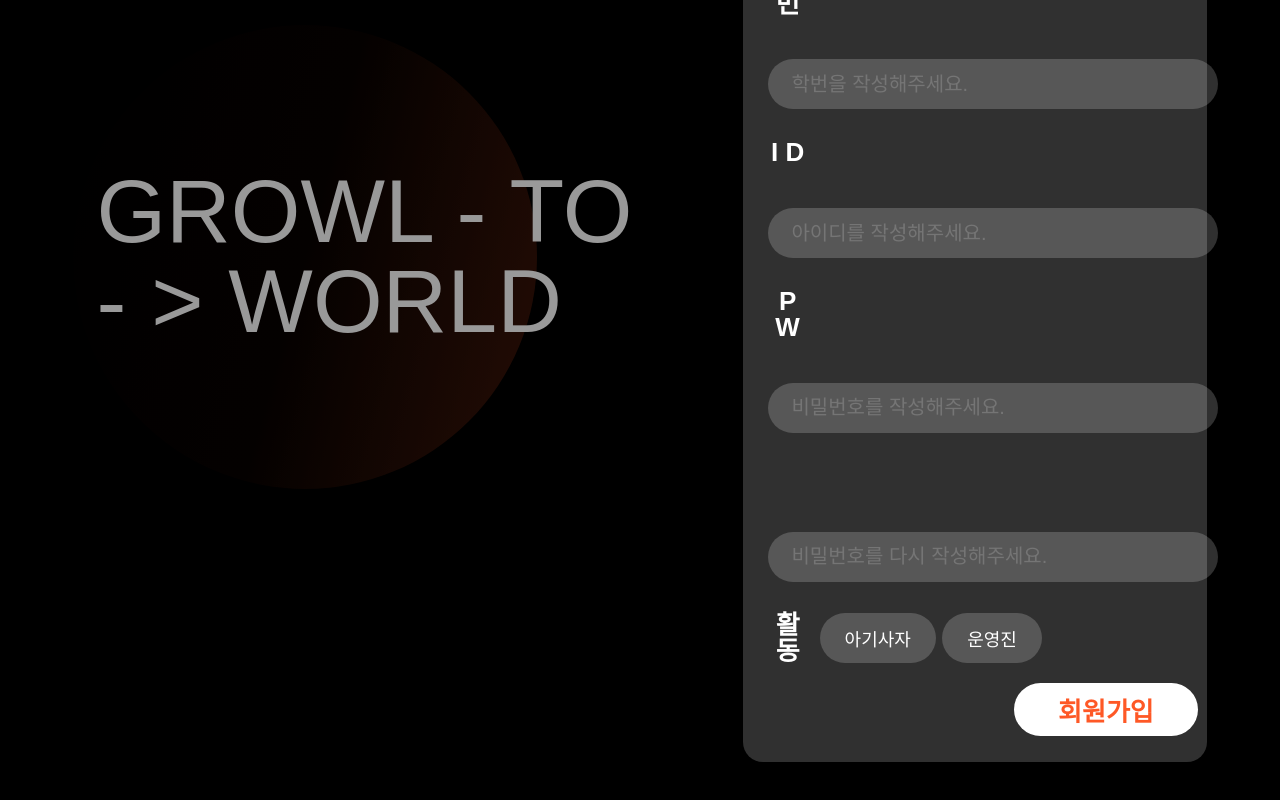
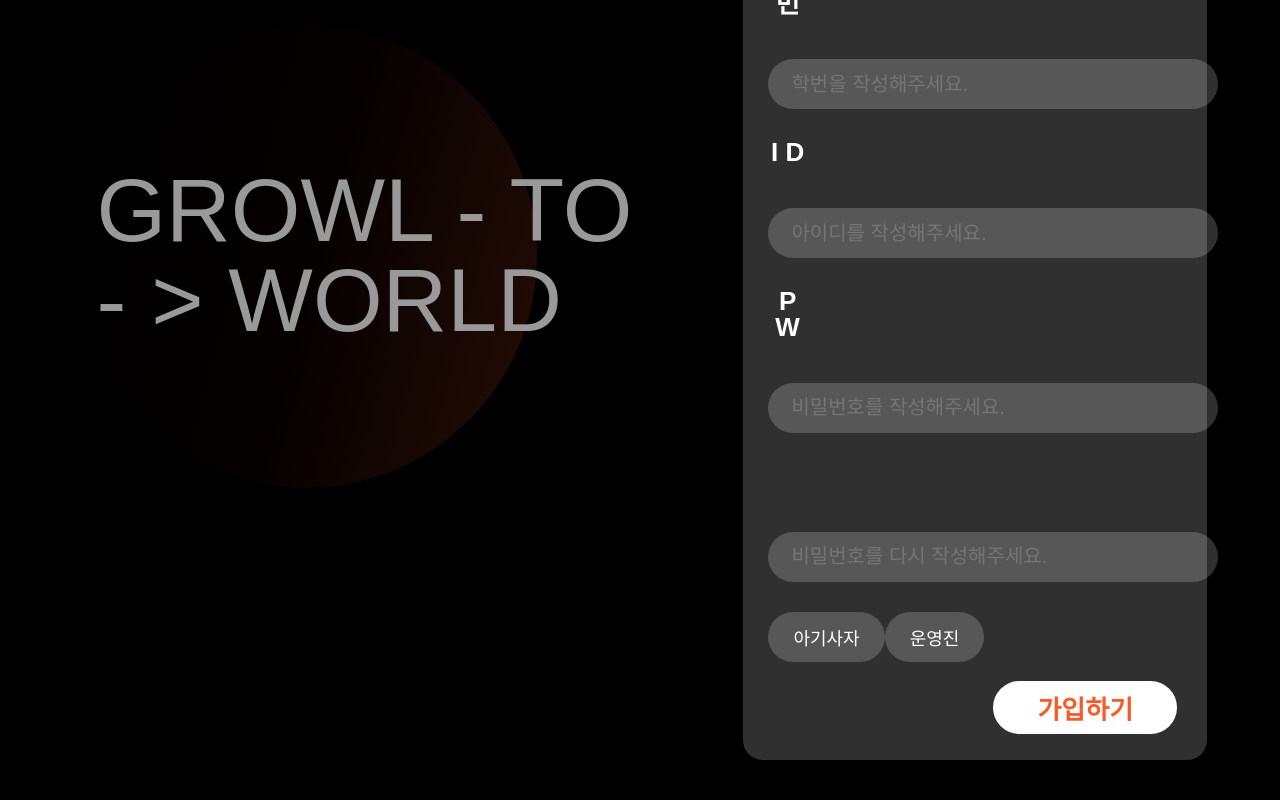
Before and after one commit to likelion12th-hufs-global-team5/team5-FE, a React (Create React App) app in the folder miniproject/: page /joinMembership in a window 1280 px wide. Shown: the part 396-1196 px from the top of the page. Built offline with nearby package versions, Linux system fonts and the light colour scheme; no server answers.

Commit message:
feat:JoinMembership Api 관련 redux 파일 수정, 추가 작업

```diff
--- a/miniproject/package.json
+++ b/miniproject/package.json
@@ -8,6 +8,7 @@
     "@testing-library/jest-dom": "^5.17.0",
     "@testing-library/react": "^13.4.0",
     "@testing-library/user-event": "^13.5.0",
+    "axios": "^1.6.8",
     "js-cookie": "^3.0.5",
     "react": "^18.3.1",
     "react-dom": "^18.3.1",
--- /dev/null
+++ b/miniproject/src/api/authApi.js
@@ -0,0 +1,12 @@
+import axios from 'axios';
+
+const API_URL='https://api.likelionhufsglobal.com/join'
+
+export const registerUser=async(userData)=>{
+    try{
+        const response=await axios.post(`${API_URL}/register`,userData);
+        return response.data;
+    }catch (error){
+        throw error;
+    }
+};
--- a/miniproject/src/pages/JoinMembership.js
+++ b/miniproject/src/pages/JoinMembership.js
@@ -1,11 +1,12 @@
-import React from 'react';
+import React,{useState} from 'react';
 import { Link } from 'react-router-dom';
 import styled from 'styled-components';
 
-import Logo from '../components/Logo';
-import Circle from '../components/Circle';
-import theme from '../styles/theme';
+import { useDispatch, useSelector } from 'react-redux';
+import {registerUserAsync} from '../redux/authSlice';
+
 import LogoCircle from '../components/LogoCircle';
+import axios from 'axios';
 
 const Container=styled.div`
     display:flex;
@@ -168,6 +169,49 @@ const JoinButton=styled.button`
     }
 `;
 const JoinMembership=()=>{
+    const name=document.getElementsByName('name');
+    const studentNumber=document.getElementsByName('studentName');
+    const id=document.getElementsByName('id');
+    const password=document.getElementsByName('password');
+    const password2=document.getElementsByName('password2');
+    const position=document.getElementsByName('position');
+
+    axios({
+        method:"POST",
+        url:"https://api.likelionhufsglobal.com/join",
+        data:{
+            "name":name.value,
+            "studentNumber":studentNumber.value,
+            "id":id.value,
+            "password":password.value,
+            "position":position.value
+        }
+    }).then((res)=>{
+        console.log(res);
+    }).catch((res)=>{
+        // console.log(error);
+        // throw new Error(error);
+    });
+
+    const dispatch=useDispatch();
+    const loading=useSelector(state=>state.auth.loading)
+    const [formData, setFormData]=useState(
+        {name:'',studentNumber:'',id:'',password:'',password2:'',position:''});
+
+    const handleInputChange=(e)=>{
+        const {name,value}=e.target;
+        setFormData({...formData, [name]:value});
+    };
+
+    const handleInputPosition=(e)=>{
+        const {value}=e.target;
+        setFormData({...formData,[setFormData.position]:value});
+    }
+
+    const handleSubmit=async(e)=>{
+        e.preventDefault();
+        dispatch(registerUserAsync(formData));
+    };
 
     return(
         <>
@@ -182,35 +226,97 @@ const JoinMembership=()=>{
                     <div>
                         <JoinInputDiv>
                             <p>이름</p>
-                            <JoinInput placeholder='이름을 작성해주세요.'/>
+                            <JoinInput
+                                type='text'
+                                name='name'
+                                value={formData.name}
+                                onChange={handleInputChange}
+                                required
+                                placeholder='이름을 작성해주세요.'/>
                         </JoinInputDiv>
                         <JoinInputDiv>
                             <p>학번</p>
-                            <JoinInput placeholder='학번을 작성해주세요.'/>
+                            <JoinInput
+                                type='number'
+                                name='studentNumber'
+                                value={formData.studentNumber}
+                                onChange={handleInputChange}
+                                required
+                                placeholder='학번을 작성해주세요.'/>
                         </JoinInputDiv>
                         <JoinInputDiv>
                             <p>I  D</p>
-                            <JoinInput placeholder='아이디를 작성해주세요.'/>
+                            <JoinInput
+                                type='text'
+                                name='id'
+                                value={formData.id}
+                                onChange={handleInputChange}
+                                required
+                                placeholder='아이디를 작성해주세요.'/>
                         </JoinInputDiv>
                         <JoinInputDiv>
                             <p>P  W</p>
-                            <JoinInput placeholder='비밀번호를 작성해주세요.'/>
+                            <JoinInput
+                                type='password'
+                                name='password'
+                                value={formData.password}
+                                onChange={handleInputChange}
+                                required
+                                placeholder='비밀번호를 작성해주세요.'/>
                         </JoinInputDiv>
                         <JoinInputDiv>
                             <p className='passwordTransparent'>pw</p>
-                            <JoinInput placeholder='비밀번호를 다시 작성해주세요.'/>
+                            <JoinInput
+                                type='password'
+                                name='password2'
+                                value={formData.password2}
+                                // 위의 비밀번호와 비교하는 new event를 넣기
+                                // onChange={}
+                                placeholder='비밀번호를 다시 작성해주세요.'/>
                         </JoinInputDiv>
                         <JoinInputDiv >
-                            <p>활동</p>
+                            {/* 버튼의 value는 아직 잘 모르겠어서 주석처리함 */}
+                            {/* <p>활동</p>
                             <div className='position'>
-                                <JoinInputPosition>아기사자</JoinInputPosition>
-                                <JoinInputPosition>운영진</JoinInputPosition>
+                                <JoinInputPosition
+                                    type='button'
+                                    value={formData.position}
+                                >
+                                    아기사자</JoinInputPosition>
+                                <JoinInputPosition
+                                    type='button'
+                                    value={formData.manager}
+                                >운영진</JoinInputPosition>
+                            </div> */}
+                            <div onChange={handleInputChange}>
+                                <JoinInputPosition
+                                    type='button'
+                                    name='babylion'
+                                    value={formData.babylion}
+                                    onChange={handleInputPosition}
+                                    required
+                                >아기사자</JoinInputPosition>
+                                <JoinInputPosition
+                                    type='button'
+                                    name='manager'
+                                    value={formData.manager}
+                                    onChange={handleInputPosition}
+                                    required
+                                >운영진</JoinInputPosition>
                             </div>
                         </JoinInputDiv>
                     </div>
                     <div className='joinButton'>
                         <div className='empty'/>
-                        <JoinButton>회원가입</JoinButton>
+                        <Link to={'/login'}>
+                            <JoinButton
+                                type='submit'
+                                disabled={loading}
+                            >
+                                {/* 회원가입 */}
+                                {loading ? '가입중...':'가입하기'}
+                            </JoinButton>
+                        </Link>
                     </div>
                 </JoinContainer>
             </Container>
--- a/miniproject/src/pages/Login.js
+++ b/miniproject/src/pages/Login.js
@@ -1,4 +1,4 @@
-import React from 'react';
+import React, { useState } from 'react';
 import { Link } from 'react-router-dom';
 import styled from 'styled-components';
 
@@ -140,7 +140,6 @@ const ProjectDiv=styled.div`
 `;
 
 const Login=()=>{
-
     return(
         <>
             <Container>
--- /dev/null
+++ b/miniproject/src/redux/authSlice.js
@@ -0,0 +1,41 @@
+import { createSlice,createAsyncThunk } from '@reduxjs/toolkit';
+import { registerUser } from '../api/authApi.js';
+
+export const registerUserAsync=createAsyncThunk(
+    'https://api.likelionhufsglobal.com/join',
+    async(userData, {rejectWithValue})=>{
+        try{
+            const response=await registerUser(userData);
+            return response.data;
+        }catch(error){
+            return rejectWithValue(error.message);
+        }
+    }
+);
+
+const initialState = {
+    loading:false,
+    error:null,
+};
+
+const authSlice=createSlice({
+    name:'auth',
+    initialState,
+    reducers:{},
+    extraReducers:(bulider)=>{
+        bulider
+        .addCase(registerUserAsync.pending, (state)=>{
+            state.loading=true;
+            state.error=null;
+        })
+        .addCase(registerUserAsync.fulfilled, (state)=>{
+            state.loading=false;
+        })
+        .addCase(registerUserAsync.rejected, (state, action)=>{
+            state.loading=false;
+            state.error=action.payload;
+        });
+    },
+});
+
+export default authSlice.reducer;
--- a/miniproject/src/redux/store.js
+++ b/miniproject/src/redux/store.js
@@ -1,11 +1,13 @@
 import { configureStore} from '@reduxjs/toolkit';
 import userSlice from './userSlice';
 import sessionSlice from './sessionSlice';
+import authSlice from './authSlice';
 
 const store=configureStore({
     reducer:{
-        user:userSlice,
-        session:sessionSlice,
+        // user:userSlice,
+        // session:sessionSlice,
+        auth:authSlice
     },
 });
 
```
Also changed, not shown: 1 other file (tests, documents, lock files or other folders).
